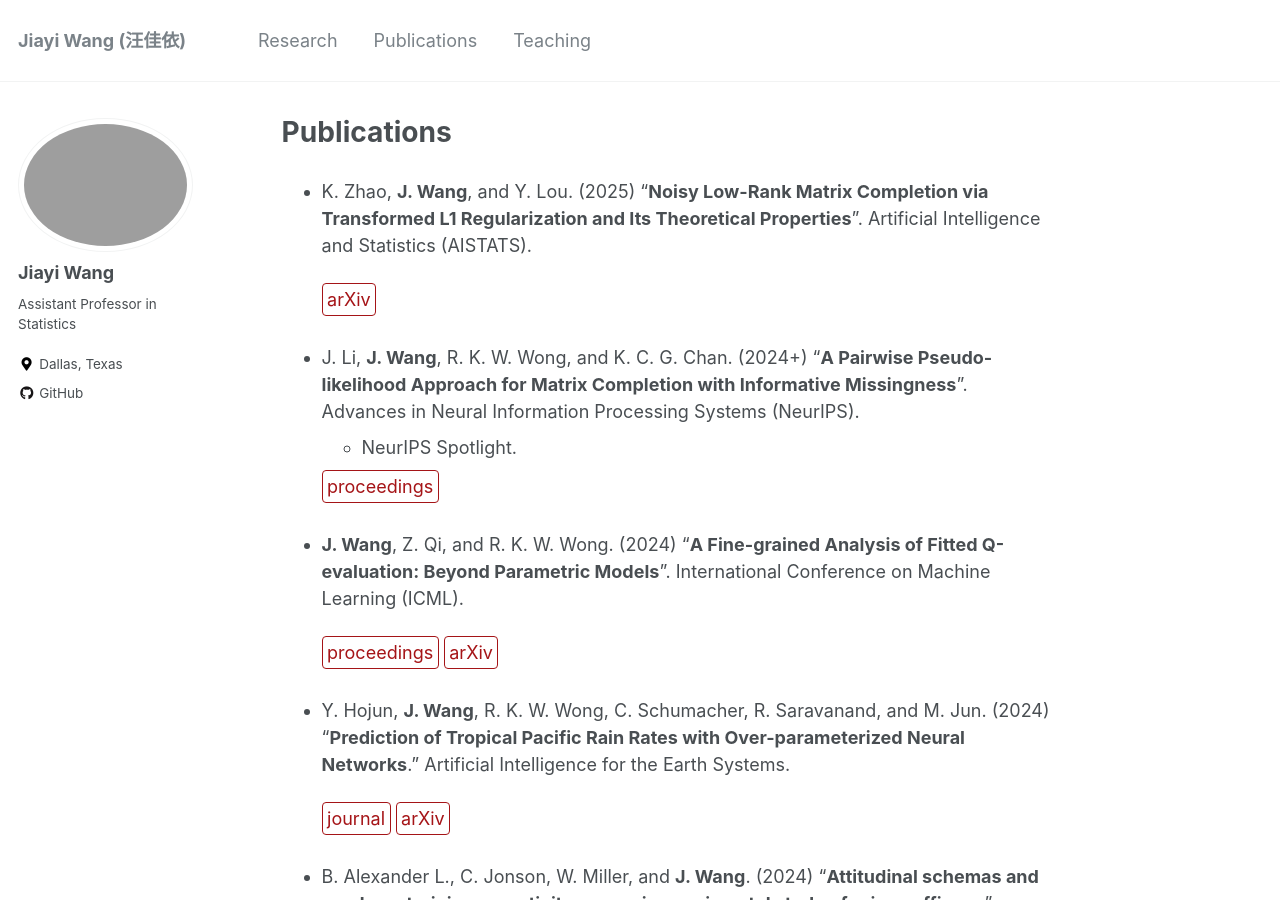
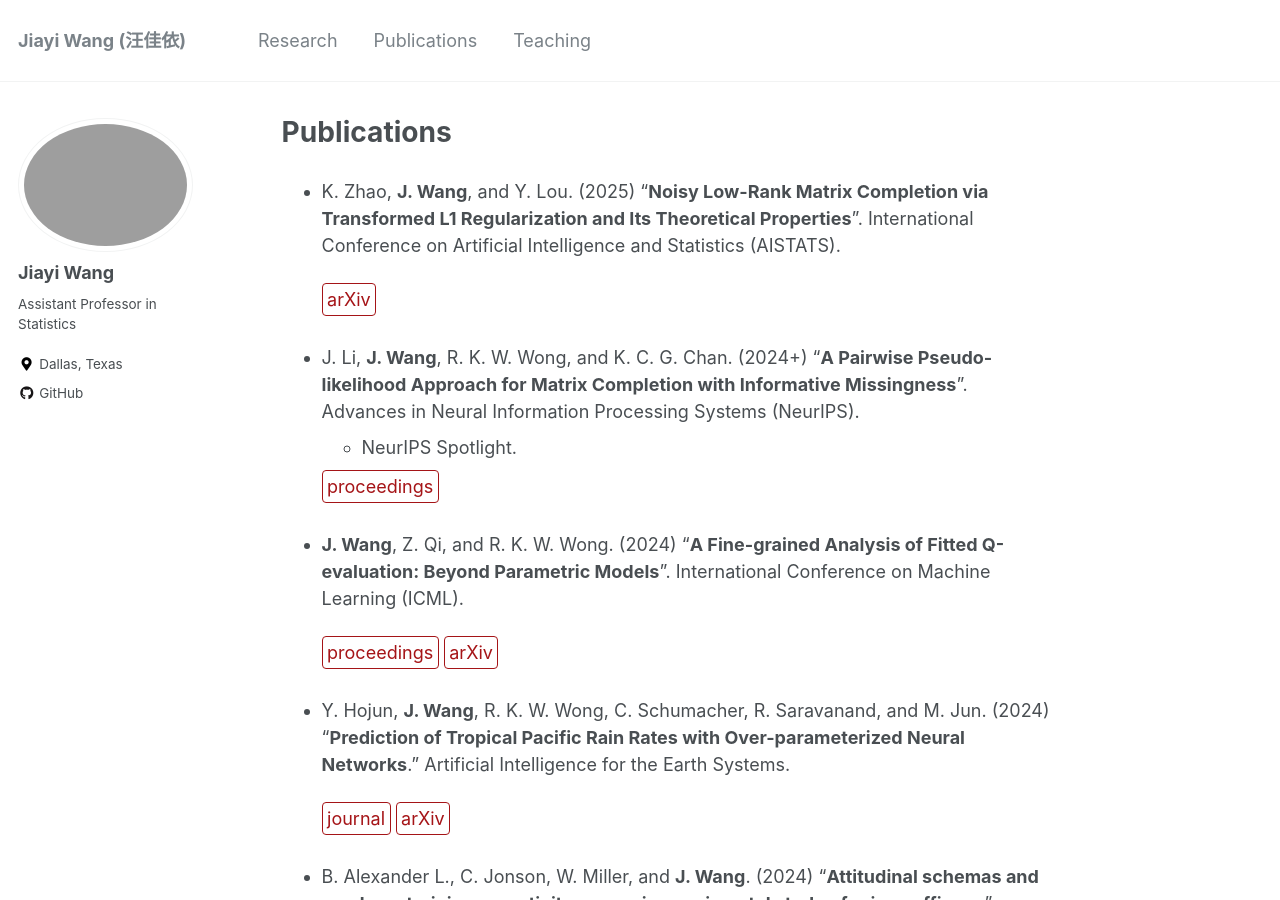
Before and after one commit to jiayiwang1017/jiayiwang1017.github.io, a Jekyll site: the page built from _pages/publications.md, in a window 1280 px wide and 900 px high. Built offline with Jekyll 4.4.1, drawn with Linux system fonts in a browser that asks for light colours.

Commit message:
Update publications.md

```diff
--- a/_pages/publications.md
+++ b/_pages/publications.md
@@ -3,7 +3,7 @@ permalink: /publications/
 title: "Publications"
 ---
 
-- K. Zhao, **J. Wang**, and Y. Lou. (2025) "**Noisy Low-Rank Matrix Completion via Transformed L1 Regularization and Its Theoretical Properties**". Artificial Intelligence and Statistics (AISTATS).
+- K. Zhao, **J. Wang**, and Y. Lou. (2025) "**Noisy Low-Rank Matrix Completion via Transformed L1 Regularization and Its Theoretical Properties**". International Conference on Artificial Intelligence and Statistics (AISTATS).
 
   [arXiv](https://arxiv.org/abs/2503.02289){: .btn--research}
 
```
